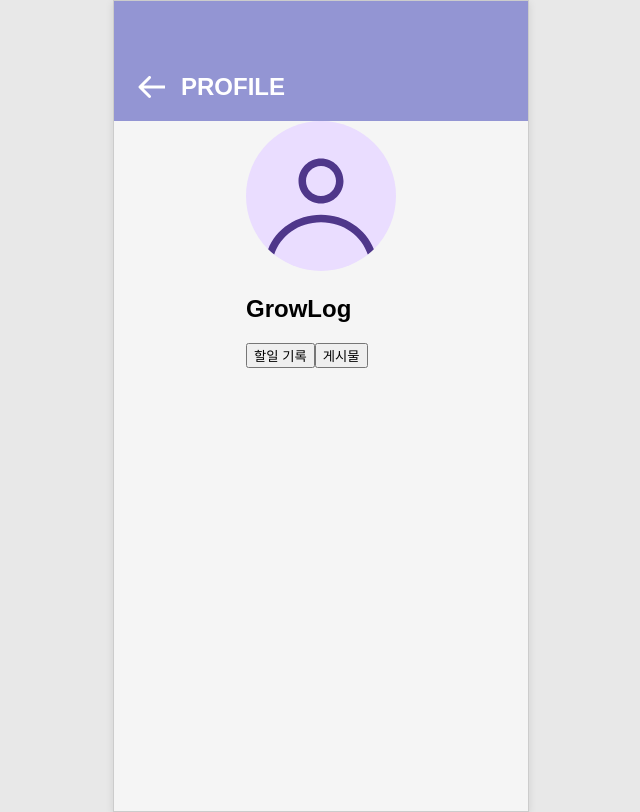
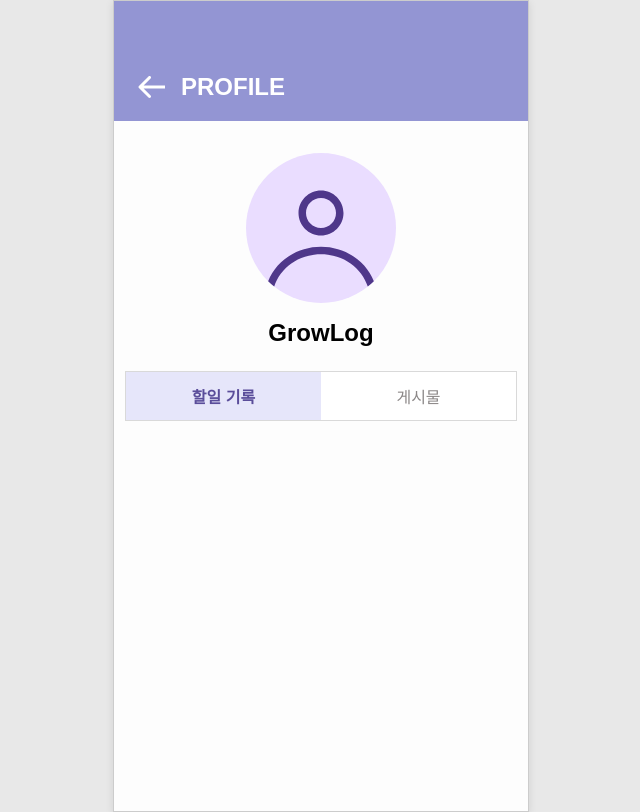
Before and after one commit to GROWLOG-youtube-mockup/todo-app, a React (Vite) app: page /profile in a window 1280 px wide. Shown: the whole page, without its empty margins (319-959 px from the left). Built offline with nearby package versions, Linux system fonts and the light colour scheme.

Commit message:
feat: todoprofile 페이지 스타일 및 구조 개선

```diff
--- a/src/pages/TodoProfile.jsx
+++ b/src/pages/TodoProfile.jsx
@@ -2,6 +2,7 @@ import React from 'react';
 
 import avatarImg from '../assets/avatar.svg';
 import Header from '../components/Header.jsx';
+import '../style/TodoProfile.css';
 
 function TodoProfile() {
   return (
@@ -10,9 +11,10 @@ function TodoProfile() {
       <div className="profile-container">
         <div className="avatar-container">
           <img src={avatarImg} alt="Profile Avatar" className="profile-avatar" />
+          <h2 className="profile-name">GrowLog</h2>
         </div>
-        <h2 className="profile-name">GrowLog</h2>
-
+      </div>
+      <div className="tab-contianer">
         <div className="profile-tabs">
           <button className="tab-button active">할일 기록</button>
           <button className="tab-button">게시물</button>
--- /dev/null
+++ b/src/style/TodoProfile.css
@@ -0,0 +1,49 @@
+@import './variables.css';
+
+.profile-container {
+  display: flex;
+  flex-direction: column;
+  align-items: center;
+}
+
+.profile-avatar {
+  margin-top: var(--spacing-xl);
+  margin-bottom: var(--spacing-sm);
+}
+
+.profile-name {
+  font-size: 24px;
+  font-weight: bold;
+  text-align: center;
+  margin-top: var(--spacing-xs);
+  margin-bottom: var(--spacing-lg);
+}
+
+.profile-tabs {
+  display: flex;
+  width: var(--profile-todo-width);
+  border: 1px solid var(--color-border-gray);
+  margin-bottom: 20px;
+}
+
+.tab-button {
+  flex: 1;
+  background-color: var(--color-text-white);
+  color: var(--color-text-gray);
+  border: none;
+  padding: 12px 0;
+  font-size: 16px;
+  cursor: pointer;
+  transition: background-color 0.3s;
+}
+
+.tab-button.active {
+  background-color: #e6e6fa;
+  color: var(--color-text-highlight-dark);
+  font-weight: bold;
+}
+
+.tab-content {
+  width: 100%;
+  min-height: 200px;
+}
--- a/src/style/variables.css
+++ b/src/style/variables.css
@@ -7,7 +7,7 @@
   --color-primary: #9395d3; /* 헤더 색상 */
   --color-secondary: #d6d7ef; /* 메인페이지 배경색 */
   --color-complted-background: #e6e6f2; /* 선택된 요소 프로필, 메인 */
-  --color-background: #f5f5f5;
+  --color-background: #fdfdfd;
 
   --color-text: #000000;
   --color-text-white: #ffffff; /* 헤더 텍스트 */
@@ -15,6 +15,8 @@
   --color-text-highlight-dark: #5a4d9a; /* 선택된 요소 프로필, 메인 */
   --color-text-gray: #8b8787; /* 비어있는 내용 추가/수정 페이지 */
   --color-text-light-gray: #aaaaaa; /* 메인상단 진척도 */
+
+  --color-border-gray: #d9d9d9;
 
   --color-priority-1: #ff4d4d;
   --color-priority-2: #ffd700;
@@ -25,6 +27,7 @@
   --spacing-md: 16px; /* 추가/수정버튼 */
   --spacing-md2: 20px; /* 헤더 하단 패딩 */
   --spacing-lg: 24px;
+  --spacing-xl: 32px;
 
   --radious-xs: 4px;
   --radious-sm: 8px;
@@ -41,6 +44,7 @@
   --container-height: 810px; /* 모바일 기기 기준 높이 */
   --todo-width: 398px; /* todo요소 너비 */
   --todo-height: 80px; /* todo요소 높이 */
+  --profile-todo-width: 390px; /* 프로필 todo요소 너비 */
   --header-height: 120px; /* 헤더 높이 */
   --button-width: 382px;
   --button-height: 65px; /* 추가/수정 버튼 높이 */
```
